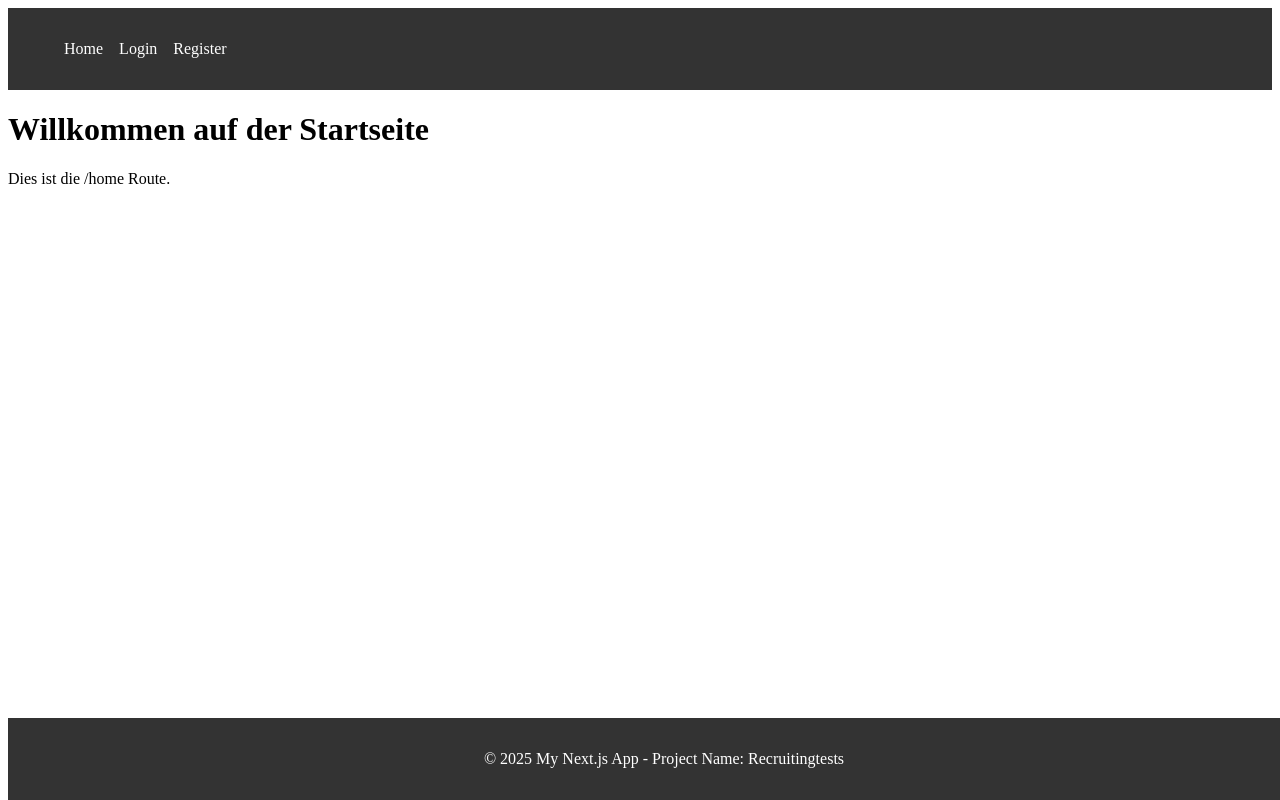
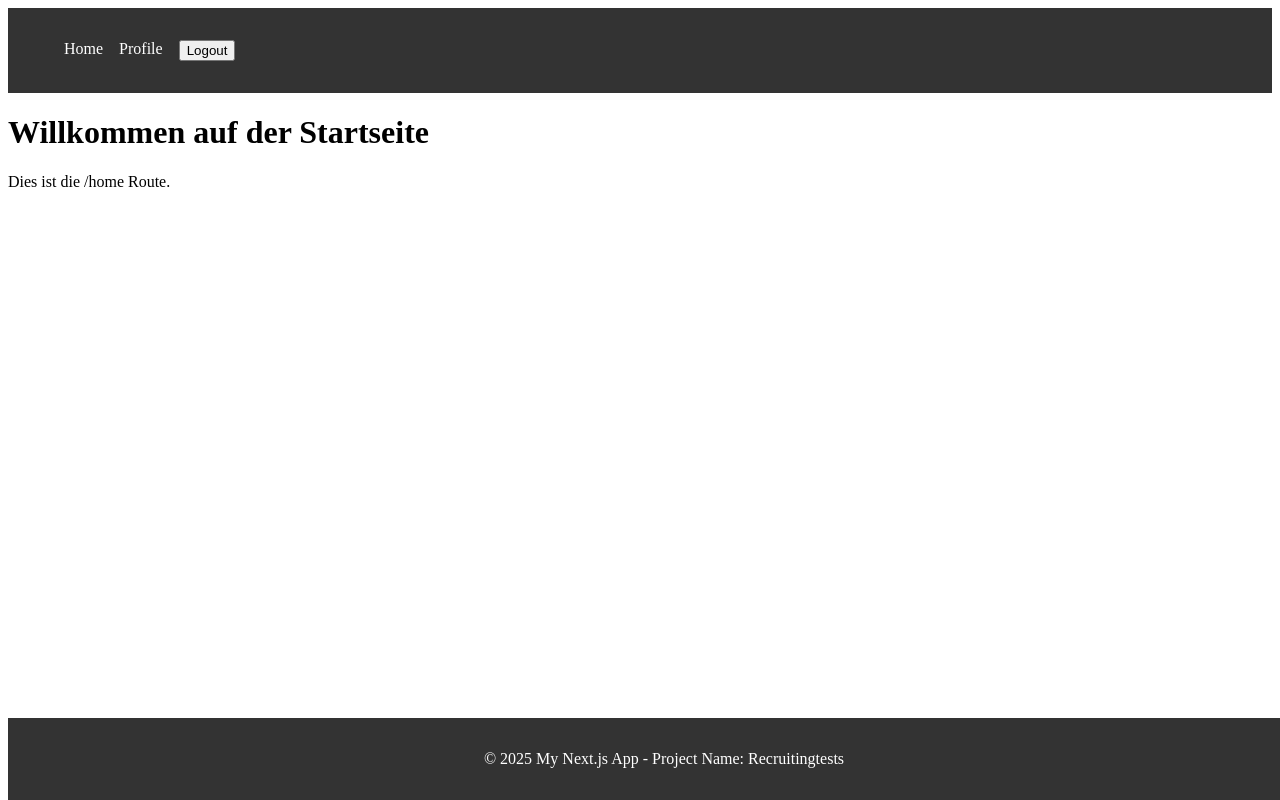
Before and after one commit to fmausberg/recruitingtests-frontend, a Next.js app: page /home in a window 1280 px wide. Built offline with nearby package versions, Linux system fonts and the light colour scheme; sample sign-in values are in the browser's storage.

Commit message:
different header based on logged in status

```diff
--- /dev/null
+++ b/app/api/auth/authContext.tsx
@@ -0,0 +1,48 @@
+'use client';
+
+import React, { createContext, useContext, useState, useEffect } from 'react';
+
+interface AuthContextType {
+  isLoggedIn: boolean;
+  login: (token: string, username: string) => void;
+  logout: () => void;
+}
+
+const AuthContext = createContext<AuthContextType | undefined>(undefined);
+
+export const AuthProvider: React.FC<{ children: React.ReactNode }> = ({ children }) => {
+  const [isLoggedIn, setIsLoggedIn] = useState<boolean>(false);
+
+  useEffect(() => {
+    const token = localStorage.getItem('jwttoken');
+    if (token) {
+      setIsLoggedIn(true);
+    }
+  }, []);
+
+  const login = (token: string, username: string) => {
+    localStorage.setItem('jwttoken', token);
+    localStorage.setItem('username', username);
+    setIsLoggedIn(true);
+  };
+
+  const logout = () => {
+    localStorage.removeItem('jwttoken');
+    localStorage.removeItem('username');
+    setIsLoggedIn(false);
+  };
+
+  return (
+    <AuthContext.Provider value={{ isLoggedIn, login, logout }}>
+      {children}
+    </AuthContext.Provider>
+  );
+};
+
+export const useAuth = () => {
+  const context = useContext(AuthContext);
+  if (context === undefined) {
+    throw new Error('useAuth must be used within an AuthProvider');
+  }
+  return context;
+};
--- a/app/layout.tsx
+++ b/app/layout.tsx
@@ -1,18 +1,17 @@
 import React from 'react';
 import Header from '../components/layout/Header';
 import Footer from '../components/layout/Footer';
+import { AuthProvider } from './api/auth/authContext';
 
-export default function RootLayout({
-  children,
-}: {
-  children: React.ReactNode
-}) {
+export default function RootLayout({ children }: { children: React.ReactNode }) {
   return (
     <html lang="en">
       <body>
-        <Header />
-        <main>{children}</main>
-        <Footer />
+        <AuthProvider>
+          <Header />
+          <main>{children}</main>
+          <Footer />
+        </AuthProvider>
       </body>
     </html>
   );
--- a/components/layout/Header.module.css
+++ b/components/layout/Header.module.css
@@ -2,12 +2,14 @@
   background-color: #333;
   color: white;
   padding: 1rem;
+  /* Your header styles */
 }
 
 .nav {
   display: flex;
   justify-content: space-between;
   align-items: center;
+  /* Your nav styles */
 }
 
 .nav ul {
--- a/components/layout/Header.tsx
+++ b/components/layout/Header.tsx
@@ -1,14 +1,33 @@
+"use client";
+
 import React from 'react';
+import { useAuth } from '../../app/api/auth/authContext';
+import { useRouter } from 'next/navigation';
 import styles from './Header.module.css';
+import Link from 'next/link';
 
-const Header = () => {
+const Header: React.FC = () => {
+  const { isLoggedIn, logout } = useAuth();
+  const router = useRouter();
+
+  const handleLogout = () => {
+    logout();
+    router.push('/auth/login'); // Redirect to login page after logout
+  };
+
   return (
-    <header className={styles.header}>
-      <nav className={styles.nav}>
-        <ul>
-          <li><a href="/">Home</a></li>
-          <li><a href="/auth/login">Login</a></li>
-          <li><a href="/auth/register">Register</a></li>
+    <header className={styles.header ?? ''}>
+      <nav className={styles.nav ?? ''}>
+        <ul className={styles.ul ?? ''}>
+          <li className={styles.li ?? ''}><Link className={styles.a ?? ''} href="/">Home</Link></li>
+          {isLoggedIn ? (
+            <>
+              <li className={styles.li ?? ''}><Link className={styles.a ?? ''} href="/profile">Profile</Link></li>
+              <li className={styles.li ?? ''}><button className={styles.button ?? ''} onClick={handleLogout}>Logout</button></li>
+            </>
+          ) : (
+            <li className={styles.li ?? ''}><Link className={styles.a ?? ''} href="/auth/login">Login</Link></li>
+          )}
         </ul>
       </nav>
     </header>
```
Also changed, not shown: app/_app.tsx (+6 -1 lines), app/auth/login/page.tsx (+4 -3 lines).
